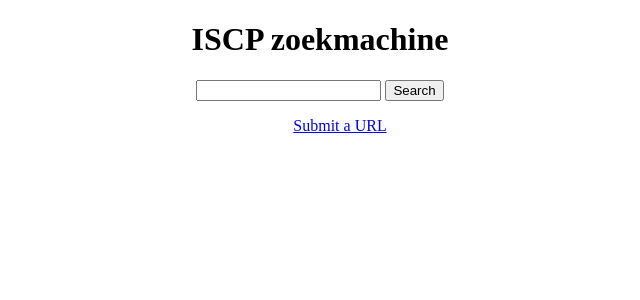
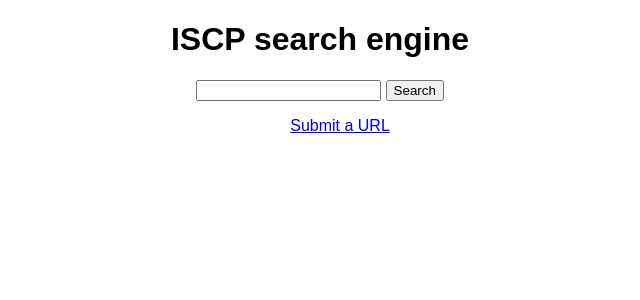
Before and after one commit to mbernson/iscp-search-engine, a Flask app: page / in a window 1280 px wide. Shown: the top 300 px of the page, without its empty margins (320-960 px from the left). Run offline with Flask 2, Linux system fonts and the light colour scheme.

Commit message:
Tweak front end

```diff
--- a/retrouve/web/static/base.css
+++ b/retrouve/web/static/base.css
@@ -1,3 +1,7 @@
+body {
+    font-family: sans-serif;
+}
+
 body.slim {
     width: 40%;
     margin: 0 auto;
--- a/retrouve/web/templates/results.html
+++ b/retrouve/web/templates/results.html
@@ -8,7 +8,7 @@
 <body>
 
 <header>
-    <h1>ISCP zoekmachine</h1>
+    <h1>ISCP search engine</h1>
 
     <form action="/search">
         <input type="text" name="q"/>
--- a/retrouve/web/templates/search.html
+++ b/retrouve/web/templates/search.html
@@ -2,12 +2,12 @@
 <html>
 <head lang="en">
     <meta charset="UTF-8">
-    <title>ISCP zoekmachine</title>
+    <title>ISCP search engine</title>
     <link rel="stylesheet" href="/base.css"/>
 </head>
 <body class="slim search">
 
-<h1>ISCP zoekmachine</h1>
+<h1>ISCP search engine</h1>
 
 <form action="/search">
     <input type="text" name="q"/>
```
